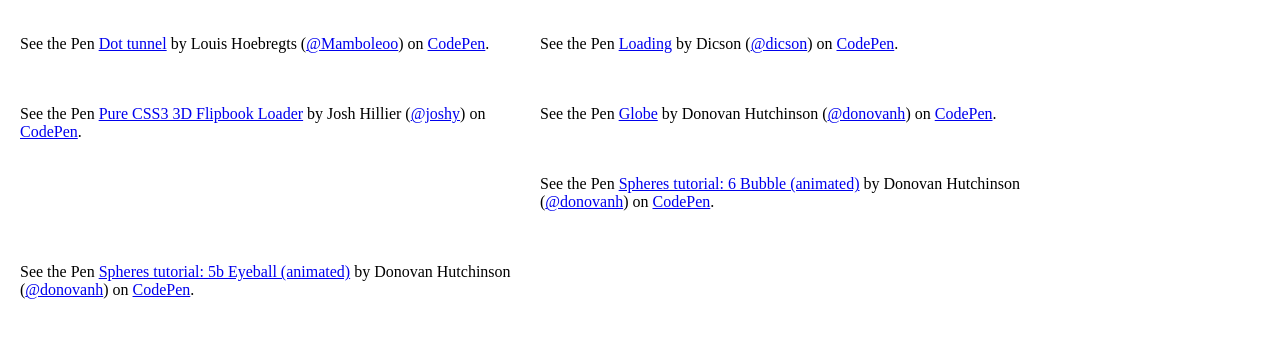
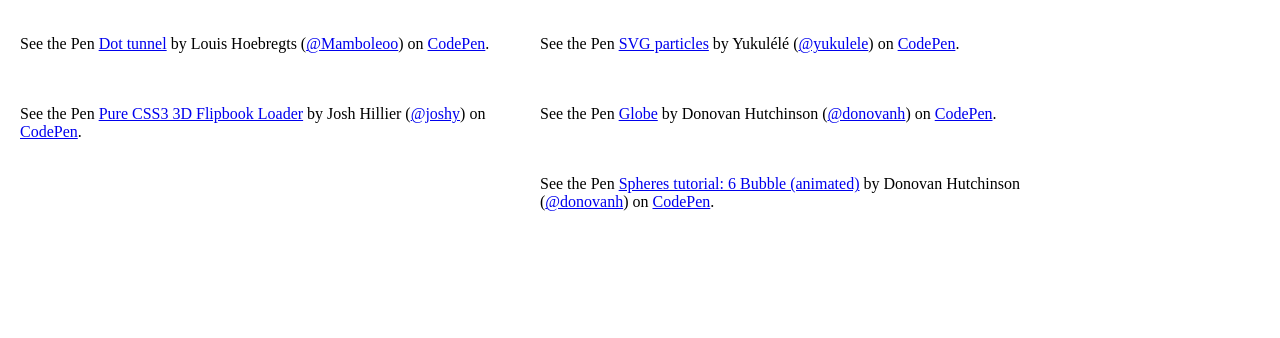
Before and after one commit to vinogradov/vinogradov.github.io, a plain HTML site: page index.html in a window 1280 px wide. Shown: the part 74-412 px from the top of the page. Drawn offline with nearby package versions, Linux system fonts and the light colour scheme; a script that the page names is missing.

Commit message:
add new items

```diff
--- a/index.html
+++ b/index.html
@@ -24,7 +24,7 @@
 
 
             <div class="tile">
-                <p data-height="300" data-theme-id="0" data-slug-hash="vOxZjM" data-default-tab="result" data-user="dicson" class='codepen'>See the Pen <a href='http://codepen.io/dicson/pen/vOxZjM/'>Loading</a> by Dicson (<a href='http://codepen.io/dicson'>@dicson</a>) on <a href='http://codepen.io'>CodePen</a>.</p>
+                <p data-height="268" data-theme-id="0" data-slug-hash="GppYjd" data-default-tab="result" data-user="yukulele" class='codepen'>See the Pen <a href='http://codepen.io/yukulele/pen/GppYjd/'>SVG particles</a> by Yukulélé (<a href='http://codepen.io/yukulele'>@yukulele</a>) on <a href='http://codepen.io'>CodePen</a>.</p>
                 <script async src="//assets.codepen.io/assets/embed/ei.js"></script>
             </div>
 
@@ -40,10 +40,6 @@
             <div class="tile">
                 <p data-height="494" data-theme-id="0" data-slug-hash="pvrzK" data-default-tab="result" data-user="donovanh" class='codepen'>See the Pen <a href='http://codepen.io/donovanh/pen/pvrzK/'>Spheres tutorial: 6 Bubble (animated)</a> by Donovan Hutchinson (<a href='http://codepen.io/donovanh'>@donovanh</a>) on <a href='http://codepen.io'>CodePen</a>.</p><script async src="//assets.codepen.io/assets/embed/ei.js"></script>
             </div>
-
-            <div class="tile">
-                <p data-height="420" data-theme-id="0" data-slug-hash="iBolr" data-default-tab="result" data-user="donovanh" class='codepen'>See the Pen <a href='http://codepen.io/donovanh/pen/iBolr/'>Spheres tutorial: 5b Eyeball (animated)</a> by Donovan Hutchinson (<a href='http://codepen.io/donovanh'>@donovanh</a>) on <a href='http://codepen.io'>CodePen</a>.</p><script async src="//assets.codepen.io/assets/embed/ei.js"></script>
-            </div>
         </main>
     </body>
 </html>
```
